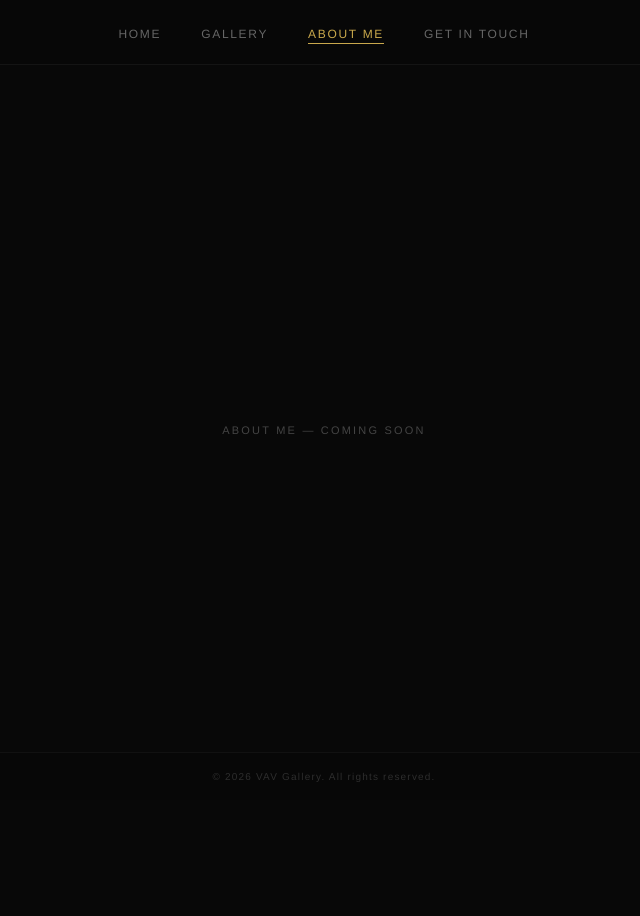
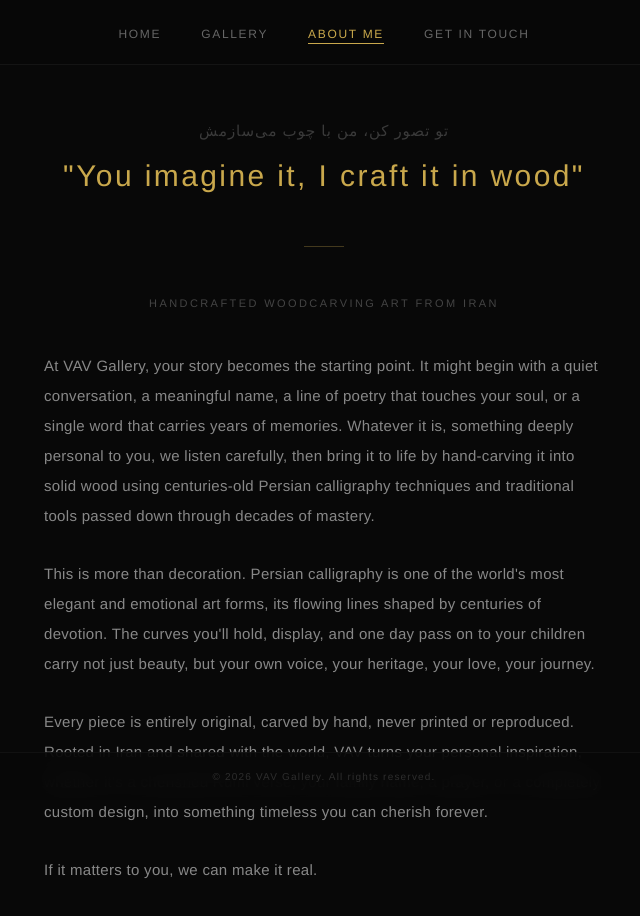
Before and after one commit to erfanazadMM/VavGallery, a Next.js app: page /about in a window 1280 px wide. Shown: the top 916 px of the page, without its empty margins (316-956 px from the left). Before the commit the page ends 800 px from the top, so only its background shows below. Built offline with nearby package versions, Linux system fonts and the light colour scheme.

Commit message:
add about page content

```diff
--- a/app/about/page.tsx
+++ b/app/about/page.tsx
@@ -1,4 +1,15 @@
+"use client";
+
+import { useEffect, useState } from "react";
+
 export default function About() {
+  const [show, setShow] = useState(false);
+
+  useEffect(() => {
+    const t = setTimeout(() => setShow(true), 80);
+    return () => clearTimeout(t);
+  }, []);
+
   return (
     <main
       style={{
@@ -8,19 +19,106 @@ export default function About() {
         flexDirection: "column",
         alignItems: "center",
         justifyContent: "center",
-        padding: "100px 24px 40px",
+        padding: "120px 24px 80px",
         textAlign: "center",
       }}
     >
+      <style>{`
+        @keyframes fadeUp {
+          from { opacity: 0; transform: translateY(14px); }
+          to   { opacity: 1; transform: translateY(0); }
+        }
+      `}</style>
+
+      {/* Persian quote */}
+      <p style={{
+        fontSize: "15px",
+        color: "#3a3a3a",
+        fontFamily: "'Helvetica Neue', Helvetica, Arial, sans-serif",
+        fontWeight: 300,
+        letterSpacing: "0.06em",
+        marginBottom: "10px",
+        direction: "rtl",
+        opacity: 0,
+        animation: show ? "fadeUp 0.8s ease forwards" : "none",
+        animationDelay: "0ms",
+      }}>
+        تو تصور کن، من با چوب می‌سازمش
+      </p>
+
+      {/* English tagline */}
+      <h1 style={{
+        fontSize: "clamp(20px, 4vw, 30px)",
+        fontWeight: 300,
+        letterSpacing: "0.08em",
+        color: "#c9a84c",
+        fontFamily: "'Helvetica Neue', Helvetica, Arial, sans-serif",
+        margin: "0 0 48px",
+        maxWidth: "560px",
+        opacity: 0,
+        animation: show ? "fadeUp 0.8s ease forwards" : "none",
+        animationDelay: "150ms",
+      }}>
+        "You imagine it, I craft it in wood"
+      </h1>
+
+      {/* Divider */}
+      <div style={{
+        width: "40px",
+        height: "1px",
+        background: "rgba(201,168,76,0.3)",
+        marginBottom: "48px",
+        opacity: 0,
+        animation: show ? "fadeUp 0.8s ease forwards" : "none",
+        animationDelay: "300ms",
+      }} />
+
+      {/* Subheading */}
       <p style={{
         fontSize: "11px",
-        letterSpacing: "0.2em",
+        letterSpacing: "0.22em",
         textTransform: "uppercase",
         color: "#444",
         fontFamily: "'Helvetica Neue', Helvetica, Arial, sans-serif",
+        marginBottom: "40px",
+        opacity: 0,
+        animation: show ? "fadeUp 0.8s ease forwards" : "none",
+        animationDelay: "400ms",
       }}>
-        About Me — Coming Soon
+        Handcrafted Woodcarving Art from Iran
       </p>
+
+      {/* Body */}
+      <div style={{
+        maxWidth: "560px",
+        width: "100%",
+        display: "flex",
+        flexDirection: "column",
+        gap: "28px",
+        opacity: 0,
+        animation: show ? "fadeUp 0.8s ease forwards" : "none",
+        animationDelay: "500ms",
+      }}>
+        {[
+          "At VAV Gallery, your story becomes the starting point. It might begin with a quiet conversation, a meaningful name, a line of poetry that touches your soul, or a single word that carries years of memories. Whatever it is, something deeply personal to you, we listen carefully, then bring it to life by hand-carving it into solid wood using centuries-old Persian calligraphy techniques and traditional tools passed down through decades of mastery.",
+          "This is more than decoration. Persian calligraphy is one of the world's most elegant and emotional art forms, its flowing lines shaped by centuries of devotion. The curves you'll hold, display, and one day pass on to your children carry not just beauty, but your own voice, your heritage, your love, your journey.",
+          "Every piece is entirely original, carved by hand, never printed or reproduced. Rooted in Iran and shared with the world, VAV turns your personal inspiration, whether it's a cherished Rumi verse, your family name, a prayer, or a completely custom design, into something timeless you can cherish forever.",
+          "If it matters to you, we can make it real.",
+        ].map((text, i) => (
+          <p key={i} style={{
+            fontSize: "15px",
+            lineHeight: "2",
+            color: "#888",
+            fontFamily: "'Helvetica Neue', Helvetica, Arial, sans-serif",
+            fontWeight: 300,
+            letterSpacing: "0.02em",
+            textAlign: "left",
+            margin: 0,
+          }}>
+            {text}
+          </p>
+        ))}
+      </div>
     </main>
   );
 }
--- a/app/globals.css
+++ b/app/globals.css
@@ -9,12 +9,11 @@
 
 * { box-sizing: border-box; margin: 0; padding: 0; }
 
-html, body, body > div, #__next {
+html, body {
   background: var(--bg);
   color: var(--text-primary);
   font-family: -apple-system, BlinkMacSystemFont, 'Segoe UI', sans-serif;
-  height: 100%;
-  overflow: hidden;
+  min-height: 100%;
 }
 
 @keyframes fadeUp {
@@ -28,41 +27,35 @@ html, body, body > div, #__next {
 .delay-3 { animation-delay: 0.5s; opacity: 0; }
 .delay-4 { animation-delay: 0.7s; opacity: 0; }
 
-/* Chisel arm swing */
 @keyframes chisel {
   0%   { transform: rotate(-8deg); }
   40%  { transform: rotate(6deg); }
   100% { transform: rotate(-8deg); }
 }
 
-/* Wood shaving 1 */
 @keyframes shaving1 {
   0%   { opacity: 0; transform: translate(0,0) rotate(0deg); }
   20%  { opacity: 1; }
   100% { opacity: 0; transform: translate(28px, -18px) rotate(60deg); }
 }
 
-/* Wood shaving 2 */
 @keyframes shaving2 {
   0%   { opacity: 0; transform: translate(0,0) rotate(0deg); }
   20%  { opacity: 1; }
   100% { opacity: 0; transform: translate(18px, -26px) rotate(-40deg); }
 }
 
-/* Wood shaving 3 */
 @keyframes shaving3 {
   0%   { opacity: 0; transform: translate(0,0) rotate(0deg); }
   20%  { opacity: 1; }
   100% { opacity: 0; transform: translate(36px, -10px) rotate(80deg); }
 }
 
-/* Subtle body breathe */
 @keyframes breathe {
   0%, 100% { transform: translateY(0px); }
   50%       { transform: translateY(-2px); }
 }
 
-/* Glow pulse on work piece */
 @keyframes glow {
   0%, 100% { opacity: 0.15; }
   50%       { opacity: 0.35; }
@@ -89,6 +82,3 @@ html, body, body > div, #__next {
   box-shadow: 0 0 6px rgba(200, 169, 110, 0.6);
   animation: glow 2.5s ease-in-out infinite;
 }
-
-html { margin: 0; padding: 0; }
-body { margin: 0; padding: 0; }
```
